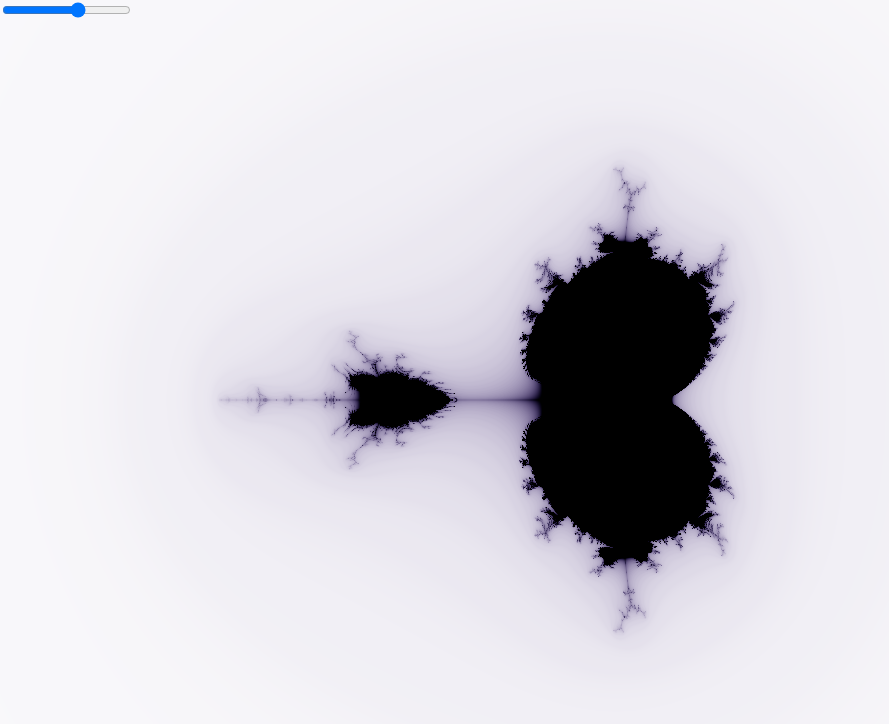
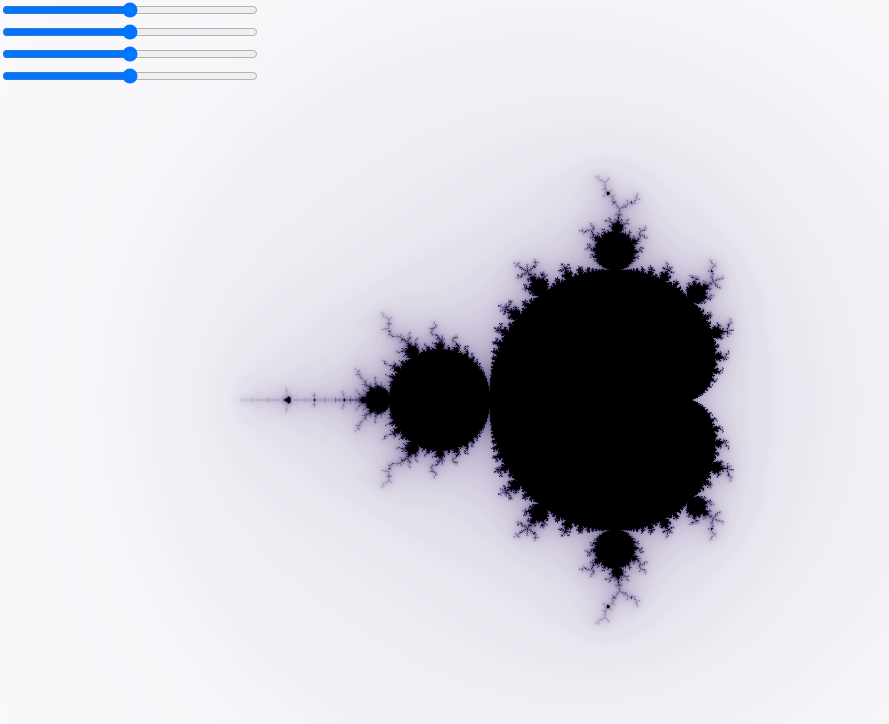
Before and after one commit to AustereTriceratops/escape-fractals, a React (Create React App) app: page / in a window 1280 px wide. Shown: the top 724 px of the page, without its empty margins (0-889 px from the left). Built offline with nearby package versions, Linux system fonts and the light colour scheme.

Commit message:
improved control panel added more parameters to control the fractal

```diff
--- a/src/App.css
+++ b/src/App.css
@@ -2,8 +2,13 @@ body {
   overflow: hidden;
 }
 
+div.control_panel {
+  position: absolute;
+  width: 20%;
+}
+
 input {
-  position: absolute;
+  width: 100%;
 }
 
 canvas {
--- a/src/App.tsx
+++ b/src/App.tsx
@@ -7,19 +7,22 @@ import './App.css';
 
 class App extends Component {
   state = {
-    value: 0.2
+    params: [0, 0, 0, 0],
   };
 
   instance: Main;
 
   componentDidMount() {
-    this.instance = new Main({value: this.state.value});
+    this.instance = new Main({params: this.state.params});
   }
 
-  setValue(newValue) {
-    this.setState({value: newValue});
+  setParams(value, index) {
+    const newParams = [...this.state.params];
+    newParams[index] = value;
 
-    this.instance.update(newValue);
+    this.setState({params: newParams});
+
+    this.instance.update(newParams);
     this.instance.render();
   }
 
@@ -27,8 +30,8 @@ class App extends Component {
     return (
       <>
         <Controls
-          value={this.state.value}
-          setValue={this.setValue.bind(this)}
+          params={this.state.params}
+          setParams={this.setParams.bind(this)}
         />
         <div
           className="canvas-wrapper"
--- a/src/controls.tsx
+++ b/src/controls.tsx
@@ -13,21 +13,52 @@ class Controls extends Component {
         this.onChange = this.onChange.bind(this);
     }
 
-    onChange(event) {
-        this.props.setValue(event.target.value);
+    onChange(index) {
+        return (event) => {
+            this.props.setParams(event.target.value, index);
+        }
     }
 
     render() {
         return (
+            <div className="control_panel">
                 <input
                     step="0.01"
                     type="range"
                     min="-1"
                     max="1"
-                value={this.props.value}
-                onChange={this.onChange}
-                id="slider"
+                    value={this.props.params[0]}
+                    onChange={this.onChange(0)}
+                    id="slider_a"
                 />
+                <input
+                    step="0.01"
+                    type="range"
+                    min="-1"
+                    max="1"
+                    value={this.props.params[1]}
+                    onChange={this.onChange(1)}
+                    id="slider_b"
+                />
+                <input
+                    step="0.01"
+                    type="range"
+                    min="-1"
+                    max="1"
+                    value={this.props.params[2]}
+                    onChange={this.onChange(2)}
+                    id="slider_c"
+                />
+                <input
+                    step="0.01"
+                    type="range"
+                    min="-1"
+                    max="1"
+                    value={this.props.params[3]}
+                    onChange={this.onChange(3)}
+                    id="slider_d"
+                />
+            </div>
         )
     };
 }
--- a/src/main.ts
+++ b/src/main.ts
@@ -9,7 +9,6 @@ export default class Main {
     aspect = window.innerWidth / window.innerHeight;
     zoom = 4.0;
     offset = new THREE.Vector2(-2.0*this.aspect, -2.0);
-
 
     scene: THREE.Scene;
     camera: THREE.OrthographicCamera;
@@ -24,7 +23,10 @@ export default class Main {
             aspect: {type: 'float', value: this.aspect},
             zoom: {type:'float', value: this.zoom},
             offset: {type:'vec2', value: this.offset},
-            a: {type:'float', value: props.value},
+            a: {type:'float', value: props.a},
+            b: {type:'float', value: props.b},
+            c: {type:'float', value: props.c},
+            d: {type:'float', value: props.d},
         };
 
         this.setupScene();
@@ -71,8 +73,6 @@ export default class Main {
     /// ================ EVENTS ================
 
     scroll(event){
-        event.preventDefault();
-
         const zoom_0 = this.zoom;
 
         // chrome vs. firefox
@@ -99,8 +99,11 @@ export default class Main {
 
     /// ======== UPDATING AND RENDERING ========
 
-    update(val) {
-        this.uniforms.a.value = val;
+    update(params) {
+        this.uniforms.a.value = params[0];
+        this.uniforms.b.value = params[1];
+        this.uniforms.c.value = params[2];
+        this.uniforms.d.value = params[3];
     }
 
     render() {
--- a/src/shader.js
+++ b/src/shader.js
@@ -16,6 +16,9 @@ uniform vec2 offset;
 // ======================
 
 uniform float a;
+uniform float b;
+uniform float c;
+uniform float d;
 
 // =================================
 // === COMPLEX NUMBER OPERATIONS ===
@@ -33,28 +36,30 @@ vec2 conj (vec2 a) {
 // === MAIN ===
 // ============
 
-float mandelbrot(vec2 c){
+float mandelbrot(vec2 point){
     float alpha = 1.0;
     vec2 z = vec2(0.0, 0.0);
     vec2 z_0;
     vec2 z_1;
-    vec2 z_2;
 
     // i < max iterations
     for (int i=0; i < 200; i++){
-        z_2 = z_1;
         z_1 = z_0;
         z_0 = z;
 
         float x_0_sq = z_0.x*z_0.x;
         float y_0_sq = z_0.y*z_0.y;
         vec2 z_0_sq = vec2(x_0_sq - y_0_sq, 2.0*z_0.x*z_0.y);
+
         float x_1_sq = z_1.x*z_1.x;
         float y_1_sq = z_1.y*z_1.y;
         vec2 z_1_sq = vec2(x_1_sq - y_1_sq, 2.0*z_1.x*z_1.y);
 
-        // the recurrence equation
-        z = z_0_sq + c + a * conj(z_0);
+        // ===============================
+        // ===== RECURRENCE RELATION =====
+        // ===============================
+        z = z_0_sq + a * conj(z_0) + b * z_0 + c * conj(z_1) + d * z_1 * conj(z_0) + point;
+
         float z_0_mag = x_0_sq + y_0_sq;
         float z_1_mag = x_1_sq + y_1_sq;
 
```
Lines whose indentation alone changed are shown as unchanged.
